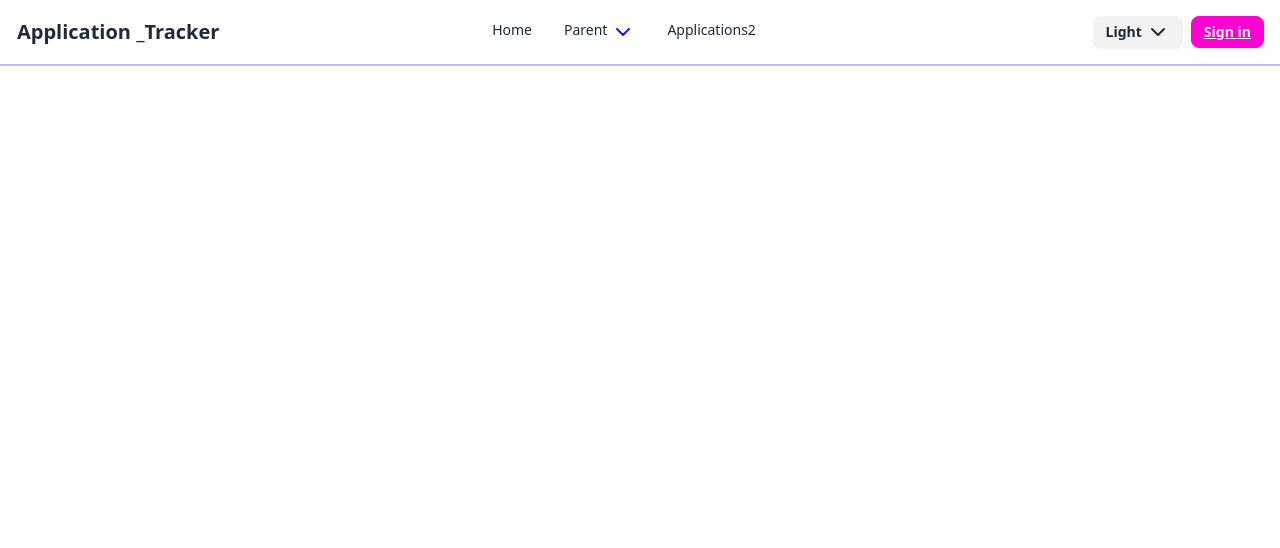
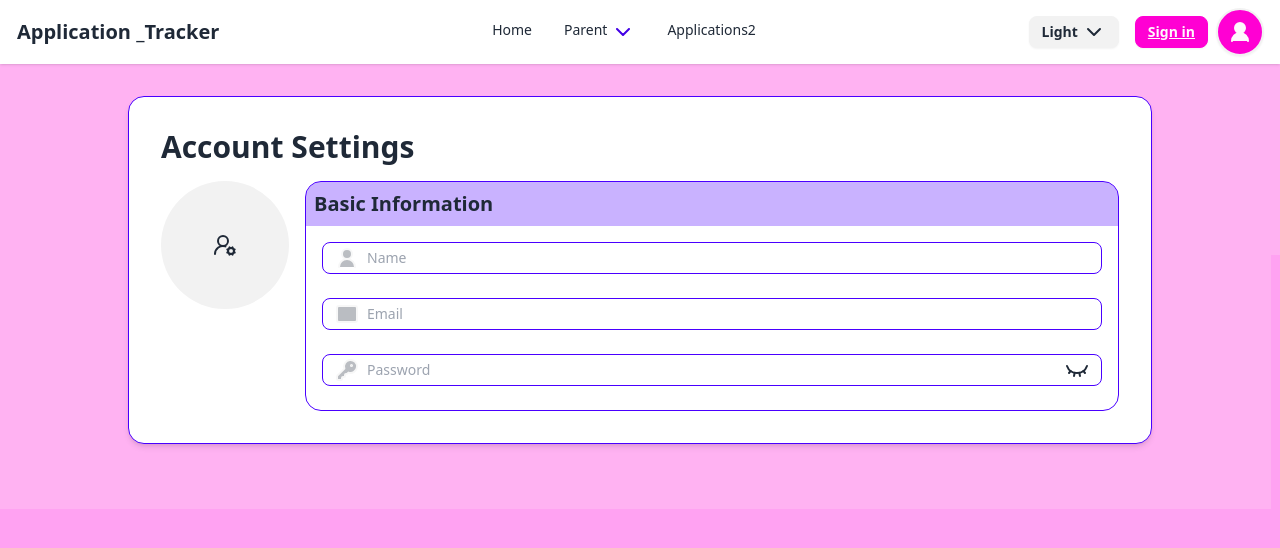
Before and after one commit to Sylpherena/Job-Application-Tracker, a React (Vite) app: page /account in a window 1280 px wide. Shown: the top 548 px of the page. Built offline with nearby package versions, Linux system fonts and the light colour scheme.

Commit message:
bugfixes and settings initial designs

```diff
--- a/src/App.tsx
+++ b/src/App.tsx
@@ -7,6 +7,8 @@ import ToastProvider from "./providers/Toast/ToastProvider";
 import QueryProvider from "./providers/QueryProvider";
 import { ReactQueryDevtools } from "@tanstack/react-query-devtools";
 import Authentication from "./pages/Authentication";
+import Account from "./pages/Account";
+import Settings from "./pages/Settings";
 
 function App() {
   return (
@@ -33,6 +35,8 @@ function App() {
                   element={<Authentication pageParam="forgot-password" />}
                 />
               </Route>
+              <Route path="account" element={<Account />} />
+              <Route path="settings" element={<Settings />} />
             </Routes>
           </Router>
         </QueryProvider>
--- a/src/components/Layout/NavMenu.tsx
+++ b/src/components/Layout/NavMenu.tsx
@@ -8,7 +8,7 @@ export default function NavMenu() {
           <a href="/">Home</a>
         </li>
         <li>
-          <div className="dropdown dropdown-hover dropdown-bottom ">
+          <div className="dropdown dropdown-hover dropdown-bottom z-10">
             {
               //submenu parent and submenu list
             }
--- a/src/components/Layout/Navigation.tsx
+++ b/src/components/Layout/Navigation.tsx
@@ -1,13 +1,14 @@
 import { AlignLeft } from "lucide-react";
 import ThemeSelector from "./ThemeSelector";
 import NavMenu from "./NavMenu";
+import UserSettingsMenu from "./UserSettingsMenu";
 
 const Navigation = () => {
   return (
     <div className="drawer h-16">
       <input id="navigation-drawer" type="checkbox" className="drawer-toggle" />
       <div className="drawer-content">
-        <div className="navbar p-0 z-50">
+        <div className="navbar p-0 z-50 shadow">
           <div className="navbar-start">
             <div tabIndex={0} className="lg:hidden">
               <label
@@ -26,7 +27,7 @@ const Navigation = () => {
             </a>
           </div>
           <NavMenu />
-          <div className="navbar-end mx-4">
+          <div className="navbar-end mx-4 gap-2">
             <ThemeSelector />
             <a
               className="btn btn-secondary btn-sm underline"
@@ -34,9 +35,9 @@ const Navigation = () => {
             >
               Sign in
             </a>
+            <UserSettingsMenu />
           </div>
         </div>
-        <div className="bg-primary bg-opacity-30 h-0.5 brightness-90"></div>
       </div>
       <div className="drawer-side z-[9999]">
         <label
--- /dev/null
+++ b/src/components/Layout/UserSettingsMenu.tsx
@@ -0,0 +1,44 @@
+import { LogOut, Settings, UserRound, UserRoundCog } from "lucide-react";
+
+export default function UserSettingsMenu() {
+  return (
+    <div className="dropdown dropdown-hover dropdown-bottom dropdown-end z-10">
+      {
+        //submenu parent and submenu list
+      }
+      <div
+        tabIndex={0}
+        role="button"
+        className="flex gap-1 btn bg-secondary border-2 rounded-full p-2 w-12"
+      >
+        <UserRound
+          fill=""
+          className="text-secondary-content fill-secondary-content"
+        />
+      </div>
+      <ul
+        tabIndex={0}
+        className="dropdown-content menu bg-base-100 rounded-box z-[1] w-52 shadow text-bold"
+      >
+        <li>
+          <a className="px-0 font-semibold" href="/account">
+            <UserRoundCog className="h-3.5" />
+            Account
+          </a>
+        </li>
+        <li>
+          <a className="px-0 font-semibold" href="/settings">
+            <Settings className="h-3.5" />
+            Settings
+          </a>
+        </li>
+        <li>
+          <a className="px-0 text-error font-semibold">
+            <LogOut className="h-3.5" />
+            Log out
+          </a>
+        </li>
+      </ul>
+    </div>
+  );
+}
--- /dev/null
+++ b/src/pages/Account/Account.tsx
@@ -0,0 +1,53 @@
+import { Mail, UserRound, UserRoundCog } from "lucide-react";
+import Input from "../../components/Input";
+import PasswordInput from "../../components/PasswordInput";
+
+export default function Account() {
+  return (
+    <div className="flex flex-1 h-full min-h-screen bg-secondary/30 overflow-auto p-4 sm:p-8 justify-center">
+      <div className="card border border-primary bg-base-100 p-4 lg:p-8 shadow-md w-full lg:mx-16 h-full gap-4 max-w-5xl">
+        <h2 className="text-base-content text-3xl font-semibold">
+          Account Settings
+        </h2>
+        <div className="flex gap-4">
+          <div className="p-4 bg-base-200 text-base-content w-32 h-32 rounded-full items-center flex justify-center">
+            <UserRoundCog className="aspect-square" />
+          </div>
+          <div className="card border-primary border overflow-hidden grow">
+            <div className="relative top-0 bg-primary/30 rounded-b-none p-1 sm:p-2">
+              <h3 className="text-base-content text-xl font-semibold">
+                Basic Information
+              </h3>
+            </div>
+            <div className="flex flex-col gap-4 p-2 sm:p-4">
+              <Input
+                id="settings-name"
+                Icon={UserRound}
+                placeholder="Name"
+                type="text"
+                inputSize={"sm"}
+                // errorText={errors.name?.message}
+                // {...register("name")}
+              />
+              <Input
+                id="settings-email"
+                Icon={Mail}
+                placeholder="Email"
+                type="text"
+                inputSize={"sm"}
+                // errorText={errors.email?.message}
+                // {...register("email")}
+              />
+              <PasswordInput
+                id="settings-password"
+                inputSize={"sm"}
+                // errorText={errors.password?.message}
+                // {...register("password")}
+              />
+            </div>
+          </div>
+        </div>
+      </div>
+    </div>
+  );
+}
--- /dev/null
+++ b/src/pages/Account/index.ts
@@ -0,0 +1,3 @@
+import Account from "./Account";
+
+export default Account;
--- a/src/pages/Applications/Add/Form.tsx
+++ b/src/pages/Applications/Add/Form.tsx
@@ -72,7 +72,6 @@ export default function Form(props: { onSubmit: () => void }) {
   return (
     <form onSubmit={handleSubmit(onSubmit)}>
       <div className="form-control p-1 sm:p-2">
-        {/*TODO show today as default*/}
         <Input
           id="add-form-application-date"
           className="max-w-xs"
--- /dev/null
+++ b/src/pages/Settings/Settings.tsx
@@ -0,0 +1,7 @@
+export default function Settings() {
+  return (
+    <div className="flex justify-center m-8 h-[38rem]">
+      <div>Helloo settingz</div>
+    </div>
+  );
+}
--- /dev/null
+++ b/src/pages/Settings/index.ts
@@ -0,0 +1,3 @@
+import Settings from "./Settings";
+
+export default Settings;
```
